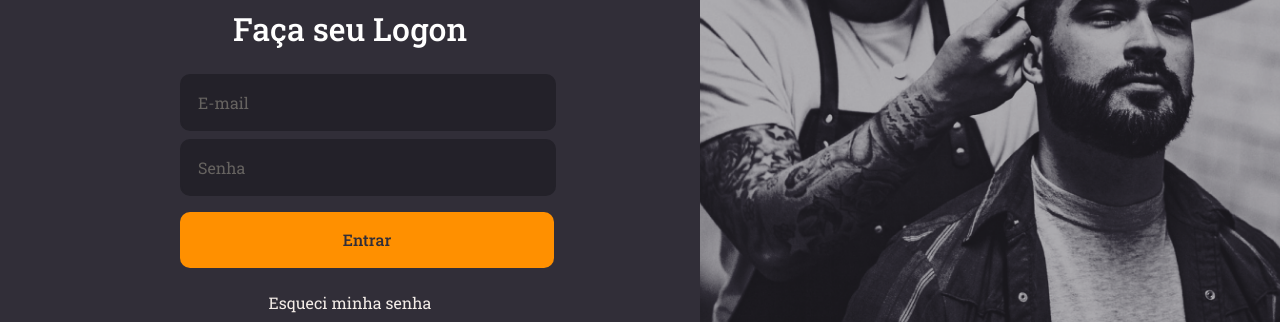
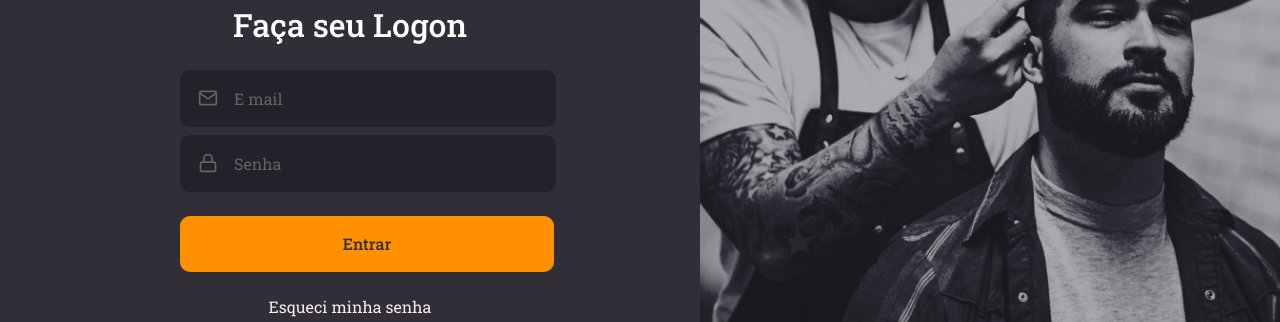
Before and after one commit to MuriloMarquesSantos/gobarber-web, a React (Create React App) app: page / in a window 1280 px wide. Shown: the part 285-607 px from the top of the page. Built offline with nearby package versions, Linux system fonts and the light colour scheme.

Commit message:
Separating components

```diff
--- /dev/null
+++ b/src/components/Button/index.tsx
@@ -0,0 +1,12 @@
+import React, { ButtonHTMLAttributes } from 'react';
+import { ButtonElement } from './styles';
+
+type ButtonProps = ButtonHTMLAttributes<HTMLButtonElement>;
+
+const Button: React.FC<ButtonProps> = ({ children, ...rest }) => (
+  <ButtonElement>
+    <button {...rest}>{children}</button>
+  </ButtonElement>
+);
+
+export default Button;
--- /dev/null
+++ b/src/components/Button/styles.ts
@@ -0,0 +1,21 @@
+import styled from 'styled-components';
+import { shade } from 'polished';
+
+export const ButtonElement = styled.div`
+  button {
+    background: #ff9000;
+    height: 56px;
+    border-radius: 10px;
+    border: 0;
+    padding: 0 16px;
+    color: #312e38;
+    width: 110%;
+    font-weight: 500;
+    margin-top: 16px;
+    transition: background-color 0.2s;
+
+    &:hover {
+      background: ${shade(0.2, '#ff9000')};
+    }
+  }
+`;
--- /dev/null
+++ b/src/components/Input/index.tsx
@@ -0,0 +1,18 @@
+import React, { InputHTMLAttributes } from 'react';
+import { IconType } from 'react-icons';
+
+import { InputElement } from './styles';
+
+interface InputProps extends InputHTMLAttributes<HTMLInputElement> {
+  name: string;
+  icon: IconType;
+}
+
+const Input: React.FC<InputProps> = ({ icon: Icon, ...rest }) => (
+  <InputElement>
+    {Icon && <Icon size={20} />}
+    <input {...rest} />
+  </InputElement>
+);
+
+export default Input;
--- /dev/null
+++ b/src/components/Input/styles.ts
@@ -0,0 +1,30 @@
+import styled from 'styled-components';
+
+export const InputElement = styled.div`
+  background: #232129;
+  border-radius: 10px;
+  border: 2px solid #232129;
+  padding: 16px 16px;
+  width: 100%;
+  display: flex;
+  align-items: center;
+  color: #666360;
+
+  & + div {
+    margin-top: 8px;
+  }
+
+  input {
+    background: transparent;
+    color: #f4ede8;
+    flex: 1;
+    border: 0;
+    &::placeholder {
+      color: #666360;
+    }
+  }
+
+  svg {
+    margin-right: 16px;
+  }
+`;
--- a/src/pages/SignIn/index.tsx
+++ b/src/pages/SignIn/index.tsx
@@ -1,5 +1,7 @@
 import React from 'react';
-import { FiLogIn } from 'react-icons/fi';
+import { FiLogIn, FiMail, FiLock } from 'react-icons/fi';
+import Input from '../../components/Input';
+import Button from '../../components/Button';
 import logo from '../../assets/logo.svg';
 
 import { Container, Content, Background } from './styles';
@@ -10,12 +12,14 @@ const SignIn: React.FC = () => (
       <img src={logo} alt="GoBarber" />
       <form>
         <h1>Faça seu Logon</h1>
-
-        <input type="text" name="" id="" placeholder="E-mail" />
-        <input type="password" name="" id="" placeholder="Senha" />
-
-        <button type="submit">Entrar</button>
-
+        <Input type="text" icon={FiMail} name="email" placeholder="E mail" />
+        <Input
+          type="password"
+          icon={FiLock}
+          name="password"
+          placeholder="Senha"
+        />
+        <Button type="submit">Entrar</Button>
         <a href="forgot">Esqueci minha senha</a>
       </form>
       <a href="">
--- a/src/pages/SignIn/styles.ts
+++ b/src/pages/SignIn/styles.ts
@@ -23,40 +23,6 @@ export const Content = styled.div`
 
     h1 {
       margin-bottom: 24px;
-    }
-
-    input {
-      background: #232129;
-      color: #f4ede8;
-      border-radius: 10px;
-      border: 2px solid #232129;
-      padding: 16px 16px;
-      width: 100%;
-
-      &::placeholder {
-        color: #666360;
-      }
-
-      & + input {
-        margin-top: 8px;
-      }
-    }
-
-    button {
-      background: #ff9000;
-      height: 56px;
-      border-radius: 10px;
-      border: 0;
-      padding: 0 16px;
-      color: #312e38;
-      width: 110%;
-      font-weight: 500;
-      margin-top: 16px;
-      transition: background-color 0.2s;
-
-      &:hover {
-        background: ${shade(0.2, '#ff9000')};
-      }
     }
 
     a {
```
Also changed, not shown: .eslintrc.json.
